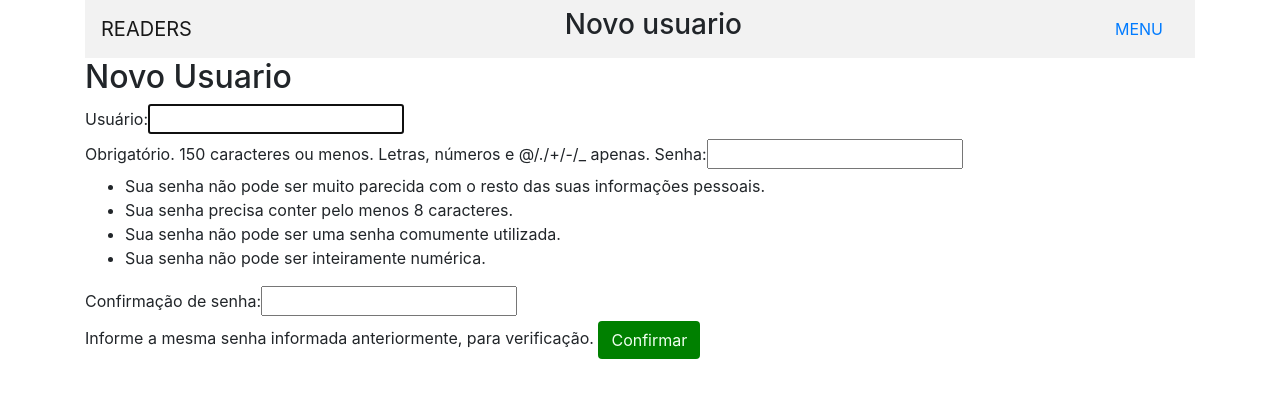
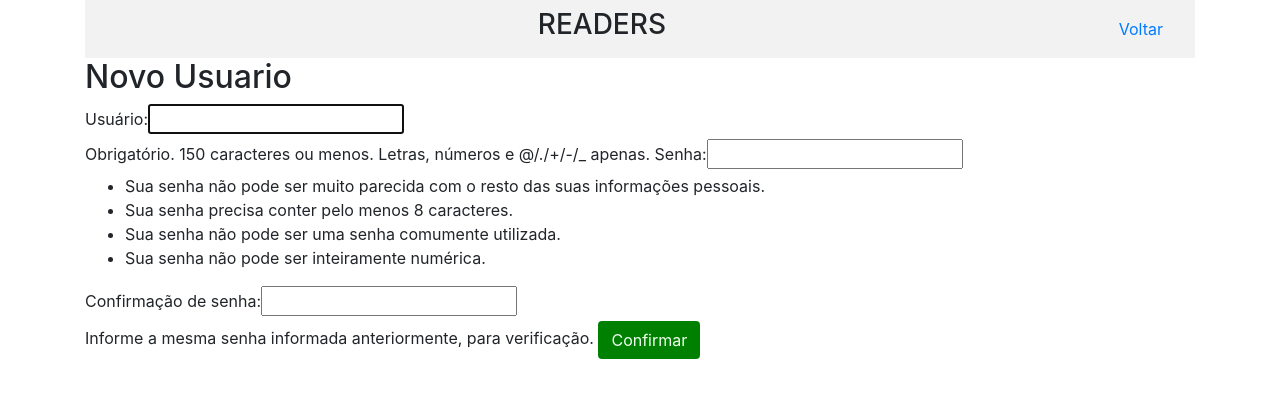
Before and after one commit to BrenoPeixotobr/readers, a Django app: page /account/ in a window 1280 px wide. Shown: the top 398 px of the page. Run offline with Django 3.2, Linux system fonts and the light colour scheme; some libraries are stand-ins or nearby versions.

Commit message:
Menus atualizados

```diff
--- a/leia-me.txt
+++ b/leia-me.txt
@@ -1 +1,3 @@
-Pessoal todas os arquivos html recebem as configurações do arquivo base.html inclusive as configurações de css.
+Pessoal todas os arquivos html recebem as configurações do arquivo base.html
+inclusive as configurações de css.
+Execeto login e account
--- a/templates/account/register.html
+++ b/templates/account/register.html
@@ -9,13 +9,12 @@
 
 <div class="container">
     <nav class="navbar navbar-expand-lg navbar-light" style="background-color:rgb(242, 242, 242)"">
-        <a class="navbar-brand" href="..">READERS</a>
-        <h3 style="margin-left: auto; margin-right: auto;">Novo usuario</h3>
+        <h3 style="margin-left: auto; margin-right: auto;">READERS</h3>
         <button class="navbar-toggler" type="button" data-toggle="collapse" data-target="#navbarSupportedContent" aria-controls="navbarSupportedContent" aria-expanded="false" aria-label="Toggle navigation">
             <span class="navbar-toggler-icon"></span>
         </button>
         <div class="nav-item" style="float:left">
-            <a style="text-align: center" class="nav-link" href="../../categoria/">MENU</a>
+            <a style="text-align: center" class="nav-link" href="../../login/">Voltar</a>
         </div>
     </nav>
     <h2>Novo Usuario</h2>
--- a/templates/registration/login.html
+++ b/templates/registration/login.html
@@ -10,8 +10,7 @@
     <div class="container">
         <div>
             <nav class="navbar navbar-expand-lg navbar-light" style="background-color:rgb(242, 242, 242)">
-            <a class="navbar-brand" href="">READERS</a>
-            <h3 style="margin-left: auto; margin-right: auto;">Login</h3>
+            <h3 style="margin-left: auto; margin-right: auto;">READERS</h3>
             <div class="nav-item" style="float:left">
                 <a style="text-align: center" class="nav-link" href="../../account/">NOVA CONTA</a>
             </div>
```
Also changed, not shown: templates/base.html (+15 -1 lines).
